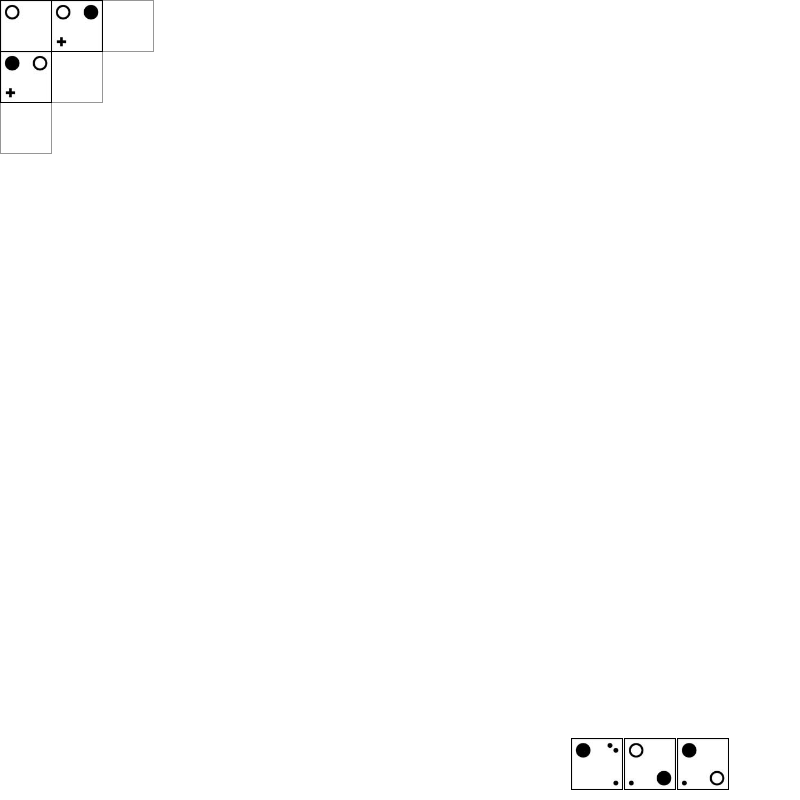
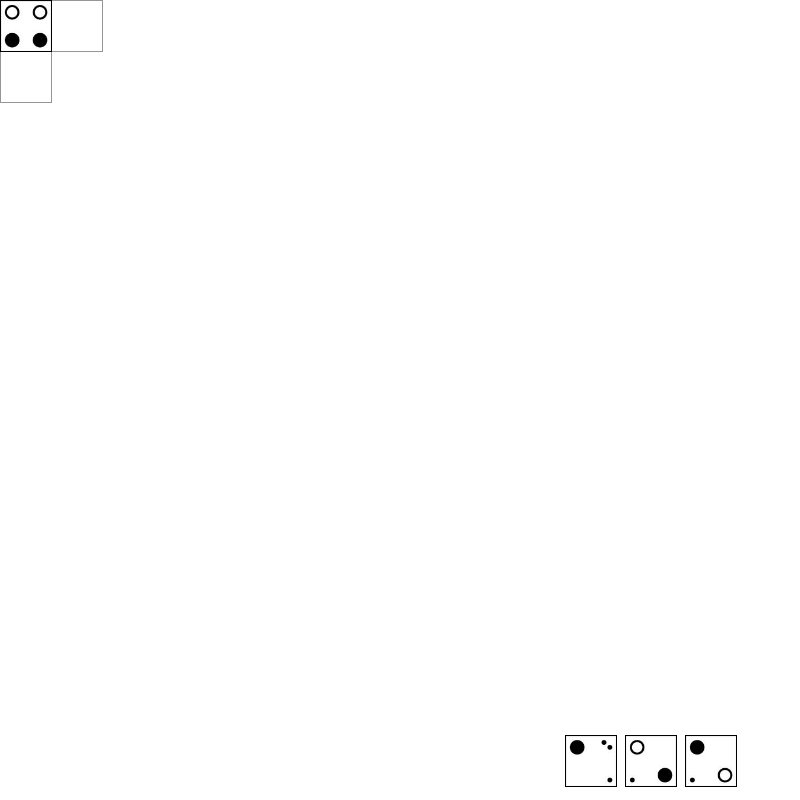
Before and after one commit to 3174N/micropul, an Angular app in the folder client/: page / in a window 1280 px wide. Shown: the whole page, without its empty margins (0-800 px from the left). Built offline with nearby package versions, Linux system fonts and the light colour scheme; what ngx-panzoom would draw is missing.

Commit message:
Add tile placing

```diff
--- a/client/src/app/grid/grid.component.ts
+++ b/client/src/app/grid/grid.component.ts
@@ -1,5 +1,6 @@
 import { CdkDragDrop, moveItemInArray } from '@angular/cdk/drag-drop';
 import { Component, HostListener, Input, OnInit } from '@angular/core';
+import { SharedService } from '../shared.service';
 
 interface Coords {
   x: number;
@@ -39,14 +40,10 @@ export class GridComponent implements OnInit {
   lastMouseY = 0;
   isDragging = false;
 
-  constructor() {}
+  constructor(private sharedService: SharedService) {}
 
   ngOnInit(): void {
-    this.addTile('0', { x: 0, y: 0 });
-    this.addTile('2', { x: 1, y: 0 });
-    this.addTile('3', { x: 0, y: 1 });
-    this.addTile('4', { x: -1, y: 0 });
-    this.addTile('4', { x: 0, y: -1 });
+    this.addTile('40', 0, { x: 0, y: 0 });
   }
 
   addPlaceholder(coords: Coords[], position: Coords) {
@@ -70,7 +67,11 @@ export class GridComponent implements OnInit {
     }
   }
 
-  addTile(index: string, position: Coords) {
+  addTile(index: string | null, rotation: number, position: Coords) {
+    console.log(index);
+
+    if (!index) return;
+
     // Get all placeholder/tiles coords.
     let coords: Coords[] = this.tiles.map((tile) => tile.position);
 
@@ -97,7 +98,7 @@ export class GridComponent implements OnInit {
       position: position,
       tileIndex: index,
       isTile: true,
-      rotation: 0,
+      rotation: rotation,
       locked: true,
     });
 
@@ -125,6 +126,7 @@ export class GridComponent implements OnInit {
         this.SCALE_STEP,
         -sign * 0.05 * Math.abs(delta)
       );
+      let oldScale = this.scale;
       this.scale *= scaleChange;
       this.scale = this.clamp(this.scale, this.MIN_SCALE, this.MAX_SCALE);
 
@@ -144,16 +146,29 @@ export class GridComponent implements OnInit {
 
   @HostListener('window:mousedown', ['$event'])
   onMouseDown(event: MouseEvent) {
-    // Mouse button 1 = scroll wheel
-    if (event.button !== 1 || !this.isHovered) return;
-
+    // Mouse button 1 = scroll wheel; 2 = right click.
+    if (event.button === 0 || !this.isHovered) return;
     event.preventDefault();
 
-    this.lastMouseX = event.clientX;
-    this.lastMouseY = event.clientY;
+    if (event.button === 1) {
+      this.lastMouseX = event.clientX;
+      this.lastMouseY = event.clientY;
 
-    this.isDragging = true;
-    document.body.style.cursor = 'grabbing';
+      this.isDragging = true;
+      document.body.style.cursor = 'grabbing';
+    } else {
+      if (!this.sharedService.getSelectedTile()) return;
+
+      let coords = this.mousePosToCoords({
+        x: event.clientX,
+        y: event.clientY,
+      });
+      this.addTile(
+        this.sharedService.getSelectedTile().tileIndex,
+        this.sharedService.getSelectedTile().rotation,
+        coords
+      );
+    }
   }
 
   @HostListener('window:mouseup', ['$event'])
--- a/client/src/app/hand/hand.component.html
+++ b/client/src/app/hand/hand.component.html
@@ -1,9 +1,9 @@
 <div class="hand">
-  <mat-grid-list [cols]="hand.length">
-    <mat-grid-tile *ngFor="let cell of hand; let i = index">
-      <div class="cell">
-        <tile [tileIndex]="cell"></tile>
-      </div>
-    </mat-grid-tile>
-  </mat-grid-list>
+  <div
+    class="cell selected-{{ cell.index === selectedCell }}"
+    *ngFor="let cell of hand"
+    (click)="onCellClick(cell.index, cell.rot)"
+  >
+    <tile [tileIndex]="cell.index" [rotationAngle]="cell.rot"></tile>
+  </div>
 </div>
--- a/client/src/app/hand/hand.component.less
+++ b/client/src/app/hand/hand.component.less
@@ -4,13 +4,18 @@
   bottom: 0;
   left: 50%;
   transform: translateX(-50%);
-}
-
-mat-grid-list {
-  width: 158px;
+  display: flex;
 }
 
 .cell {
-  width: 100%;
-  height: 100%;
+  height: 50px;
+  width: 50px;
+  margin: 5px;
+  &:hover {
+    transform: scale(1.5);
+  }
 }
+
+.selected-true {
+  transform: scale(1.5);
+}
--- a/client/src/app/hand/hand.component.ts
+++ b/client/src/app/hand/hand.component.ts
@@ -1,4 +1,10 @@
 import { Component, OnInit } from '@angular/core';
+import { SharedService } from '../shared.service';
+
+interface Tile {
+  index: string;
+  rot: number;
+}
 
 @Component({
   selector: 'tile-hand',
@@ -6,8 +12,26 @@ import { Component, OnInit } from '@angular/core';
   styleUrls: ['./hand.component.less'],
 })
 export class HandComponent implements OnInit {
-  hand: string[] = ['31', '32', '33'];
-  constructor() {}
+  hand: Tile[] = [
+    { index: '31', rot: 0 },
+    { index: '32', rot: 0 },
+    { index: '33', rot: 0 },
+  ];
+  selectedCell: string | null = null;
+
+  constructor(private sharedService: SharedService) {}
 
   ngOnInit(): void {}
+
+  onCellClick(cell: string, rot: number) {
+    if (this.selectedCell === cell) this.selectedCell = null;
+    else this.selectedCell = cell;
+
+    this.sharedService.setSelectedTile({
+      tileIndex: this.selectedCell,
+      rotation: rot,
+    });
+
+    console.log(rot);
+  }
 }
--- /dev/null
+++ b/client/src/app/shared.service.ts
@@ -0,0 +1,22 @@
+import { Injectable } from '@angular/core';
+
+interface SelectedTile {
+  tileIndex: string | null;
+  rotation: number;
+}
+
+@Injectable({
+  providedIn: 'root',
+})
+export class SharedService {
+  selectedTile: SelectedTile = { tileIndex: null, rotation: 0 };
+
+  constructor() {}
+
+  setSelectedTile(tile: SelectedTile) {
+    this.selectedTile = tile;
+  }
+  getSelectedTile(): SelectedTile {
+    return this.selectedTile;
+  }
+}
```
Also changed, not shown: 1 other file (tests, documents, lock files or other folders).
